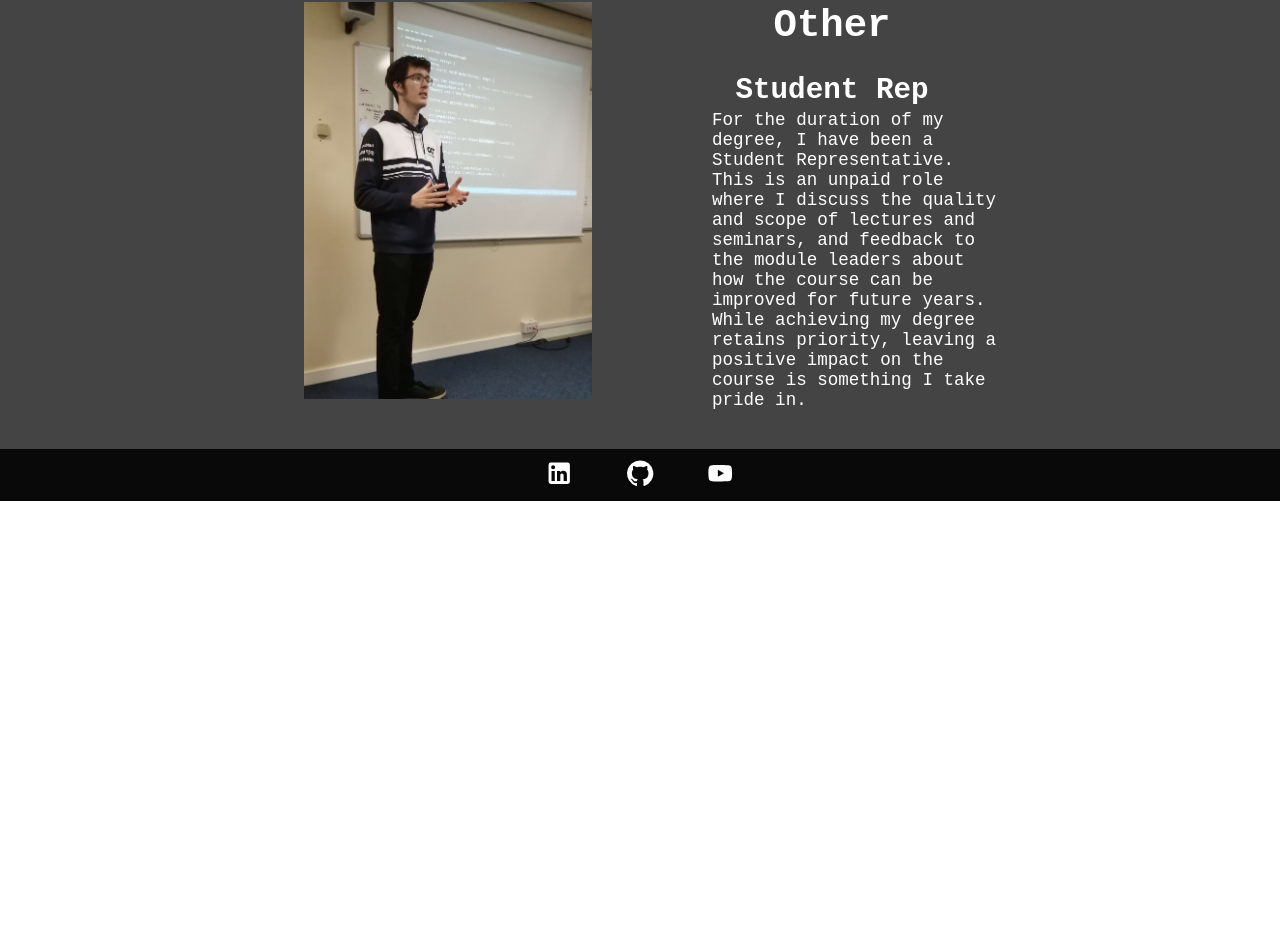
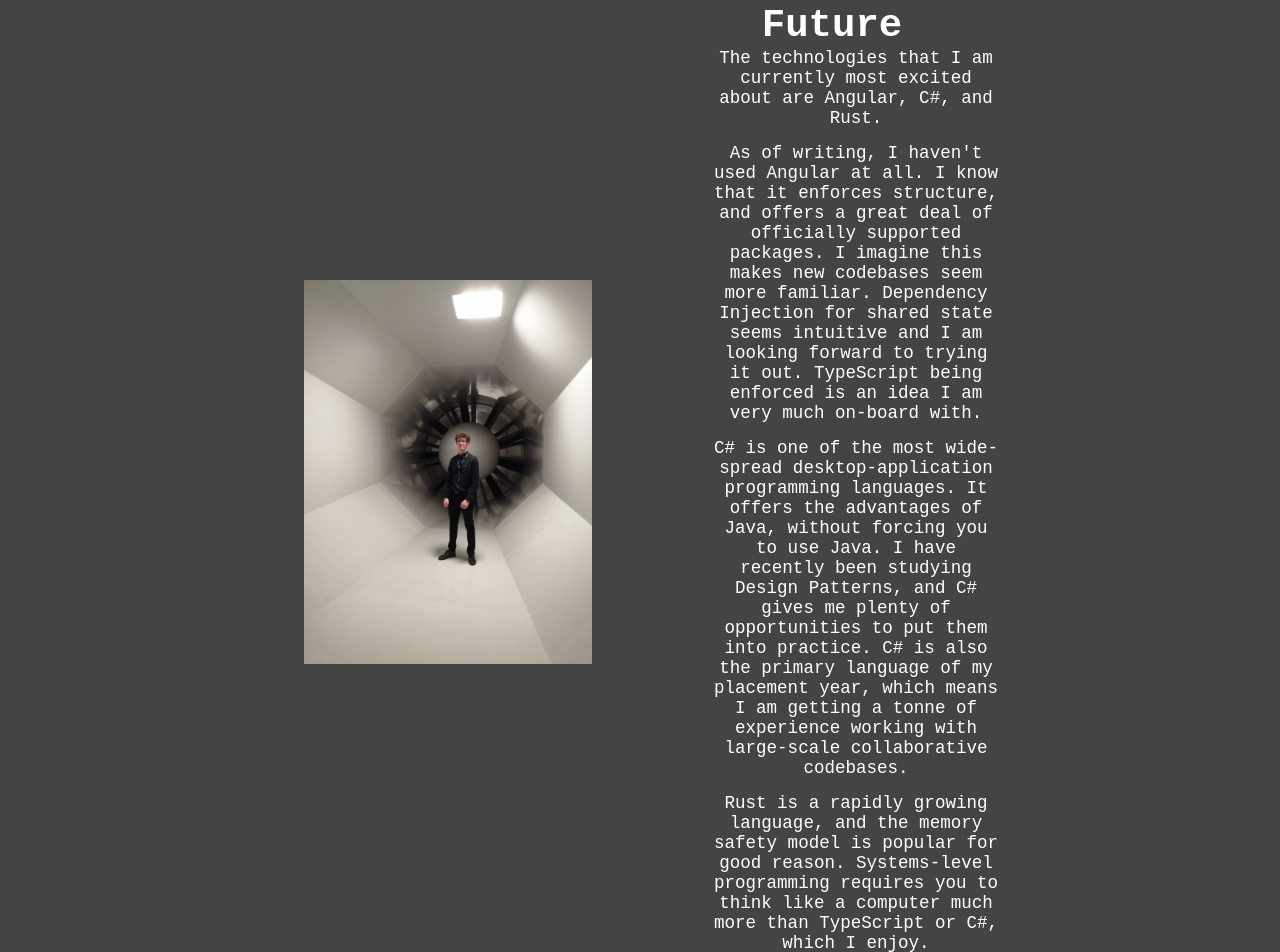
Before and after one commit to BenTaylor25/WebPortfolio2023, a React (Vite) app in the folder web-portfolio-2023/: page /WebPortfolio2023/about in a window 1280 px wide. Shown: the part 1807-2759 px from the top of the page. Before the commit the page ends 2308 px from the top, so only its background shows below. Built offline with nearby package versions, Linux system fonts and the light colour scheme.

Commit message:
added Future section to About page

```diff
--- a/web-portfolio-2023/src/components/pages/About/About.tsx
+++ b/web-portfolio-2023/src/components/pages/About/About.tsx
@@ -131,11 +131,43 @@ export default function About() {
                     alt="image of Ben planning a project on a whiteboard"
                 />   {/* Replace with image of graduation in 2025? */}
             </section>
-            <section className='other'>
+            <section className="future">
                 <img
-                    src="assets/about/presentation.jpg"
+                    src="assets/about/windtunnel.jpg"
                     alt="image of Ben giving presentation PAL"
                 />
+                <div>
+                    <h1>Future</h1>
+                    <p>
+                        The technologies that I am currently most excited about are Angular,
+                        C#, and Rust.
+                    </p>
+                    <br />
+                    <p>
+                        As of writing, I haven't used Angular at all. I know that it enforces
+                        structure, and offers a great deal of officially supported packages.
+                        I imagine this makes new codebases seem more familiar. Dependency Injection
+                        for shared state seems intuitive and I am looking forward to trying it out.
+                        TypeScript being enforced is an idea I am very much on-board with.
+                    </p>
+                    <br />
+                    <p>
+                        C# is one of the most wide-spread desktop-application programming languages.
+                        It offers the advantages of Java, without forcing you to use Java.
+                        I have recently been studying Design Patterns, and C# gives me plenty
+                        of opportunities to put them into practice.
+                        C# is also the primary language of my placement year, which means I am getting
+                        a tonne of experience working with large-scale collaborative codebases.
+                    </p>
+                    <br />
+                    <p>
+                        Rust is a rapidly growing language, and the memory safety model is popular for
+                        good reason. Systems-level programming requires you to think like a computer
+                        much more than TypeScript or C#, which I enjoy.
+                    </p>
+                </div>
+            </section>
+            <section className='other'>
                 <div>
                     <h1>Other</h1>
                     <section>
@@ -151,6 +183,10 @@ export default function About() {
                         </p>
                     </section>
                 </div>
+                <img
+                    src="assets/about/presentation.jpg"
+                    alt="image of Ben giving presentation PAL"
+                />
             </section>
         </main>
     )
```
Also changed, not shown: web-portfolio-2023/public/assets/about/windtunnel.jpg (added).
